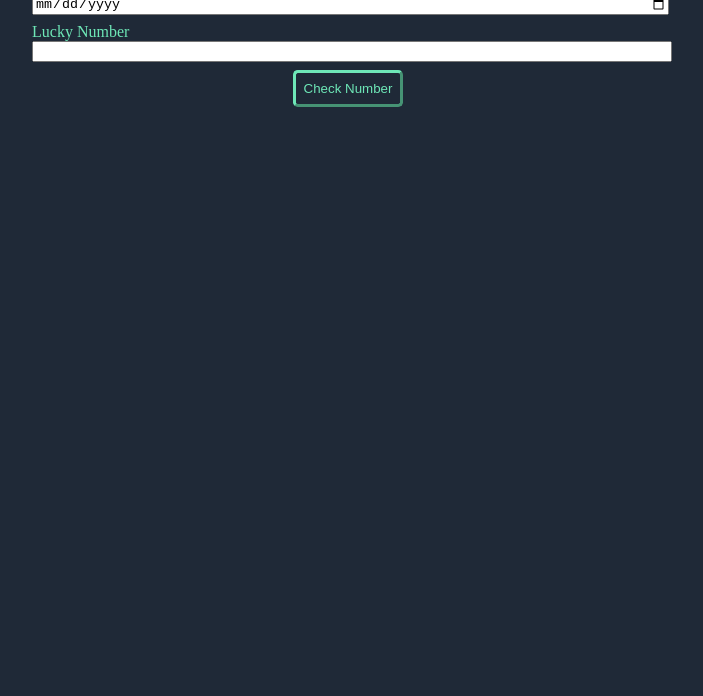
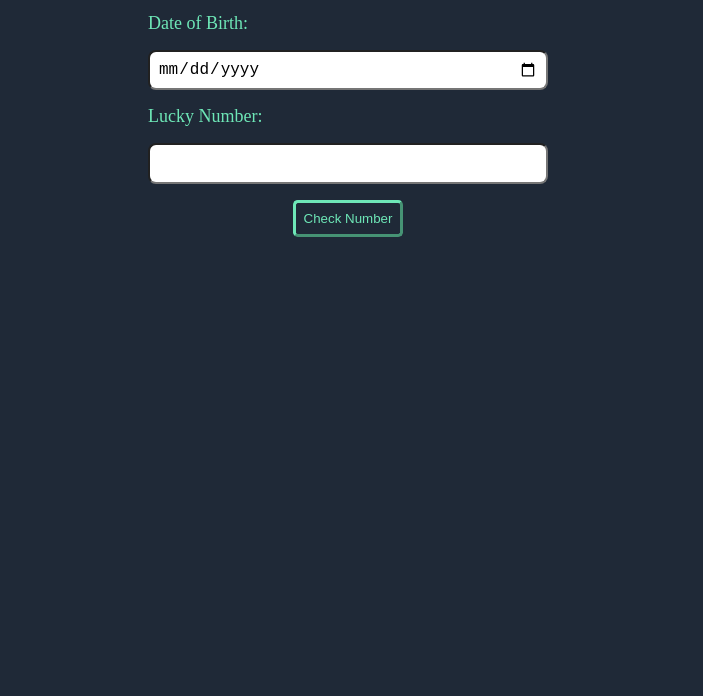
Before and after one commit to ikaran-singh/lucky-birthday, a plain HTML site: page index.html in a window 1280 px wide. Shown: the part 104-800 px from the top of the page, without its empty margins (292-995 px from the left). Drawn offline with Linux system fonts and the light colour scheme.

Commit message:
styling done

```diff
--- a/index.html
+++ b/index.html
@@ -14,9 +14,9 @@
     <h1>Is your birthday lucky?</h1>
 
     <div class="container">
-        <label for="date-of-birth">Date of Birth</label>
+        <label for="date-of-birth">Date of Birth:</label>
         <input type="date" id="date-of-birth">
-        <label for="lucky-number">Lucky Number</label>
+        <label for="lucky-number">Lucky Number:</label>
         <input type="number" id="lucky-number">
         <button id="check-number">Check Number</button>
         <div id="output-box"></div>
--- a/style.css
+++ b/style.css
@@ -1,6 +1,12 @@
 :root {
   --primary-dark: #1f2937;
   --primary-green: #6ee7b7;
+}
+
+* {
+  margin: 0;
+  padding: 0;
+  box-sizing: border-box;
 }
 
 body {
@@ -10,27 +16,36 @@ body {
 
 h1 {
   text-align: center;
+  padding: 1rem;
+  margin-top: 2rem;
 }
 
 .container {
-  width: 50%;
+  width: 400px;
   margin: auto;
 }
 
 input,
 label {
   display: block;
+  width: 100%;
+  margin-top: 1rem;
+}
+
+label {
+  font-size: large;
 }
 
 input {
-  margin-bottom: 0.5rem;
-  width: 100%;
+  margin: 1rem 0;
+  padding: 0.5rem;
+  border-radius: 0.5rem;
+  font-size: large;
 }
 
 #check-number {
   display: block;
-  margin-top: 1rem;
-  margin: auto;
+  margin: 0.5rem auto;
   background: transparent;
   color: var(--primary-green);
   border-color: var(--primary-green);
@@ -38,3 +53,10 @@ input {
   padding: 0.5rem;
   border-radius: 0.3rem;
 }
+
+#output-box {
+  width: 100%;
+  margin-top: 1rem;
+  font-size: x-large;
+  text-align: center;
+}
```
